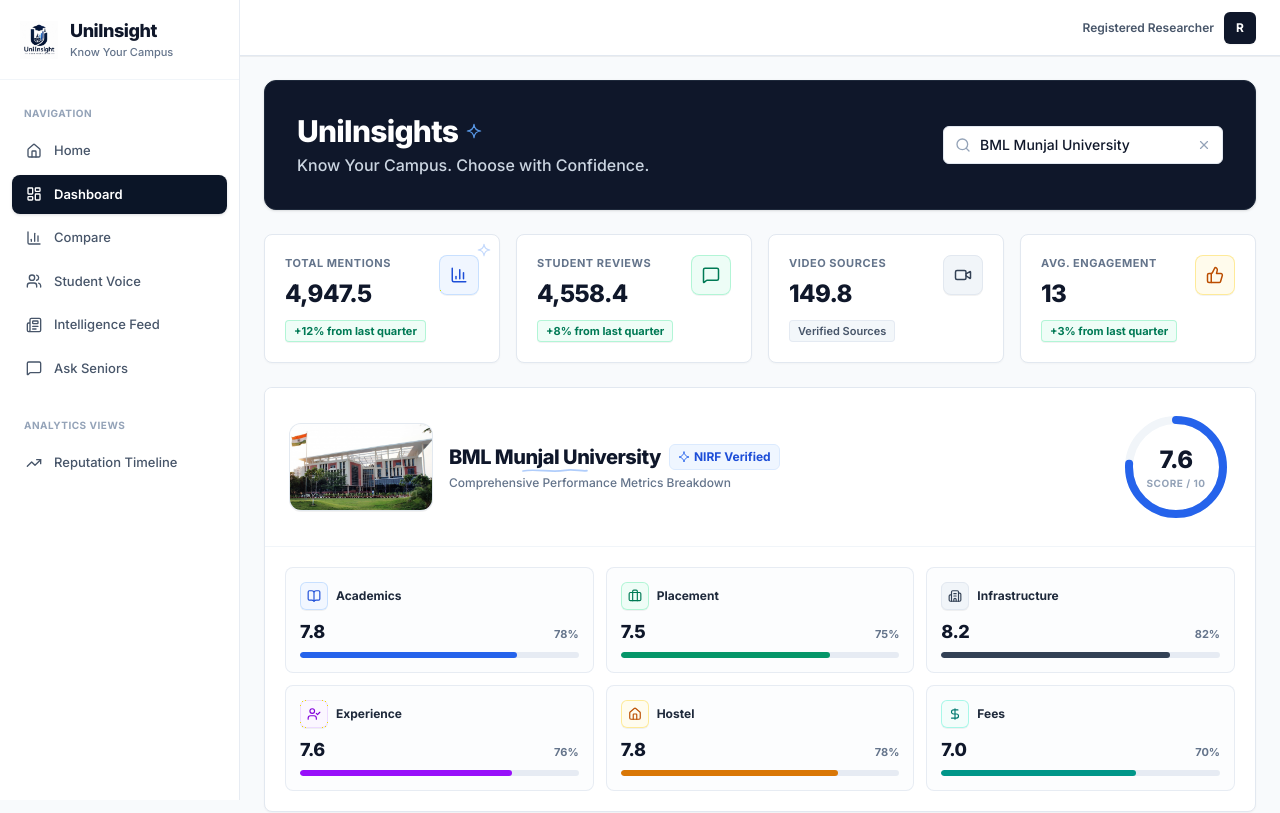
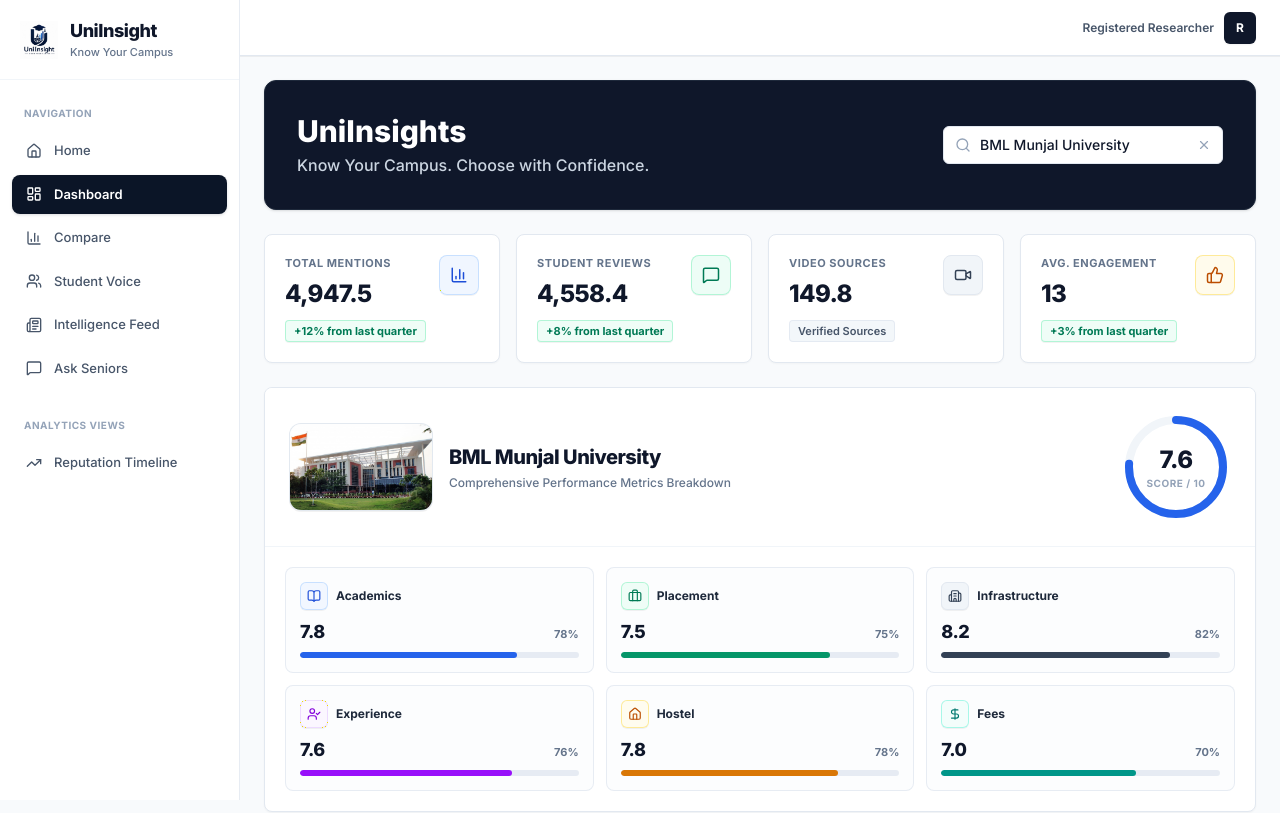
Before and after one commit to uananya2502/UniInsights, a Next.js app: page /dashboard in a window 1280 px wide. Shown: the top 813 px of the page. Built offline with nearby package versions, Linux system fonts and the light colour scheme.

Commit message:
UI: Remove decorative doodles and verified badges from dashboard

```diff
--- a/src/app/dashboard/page.tsx
+++ b/src/app/dashboard/page.tsx
@@ -47,10 +47,9 @@
         <div className="relative z-10 flex flex-col md:flex-row md:items-center justify-between gap-6">
           <div className="space-y-1">
             <div className="flex items-center gap-2">
-              <h1 className="text-2xl md:text-3xl font-extrabold tracking-tight text-white flex items-center gap-2">
+              <h2 className="text-2xl md:text-3xl font-extrabold flex items-center gap-2">
                 UniInsights
-                <DoodleSparkle className="w-4 h-4 text-blue-400 opacity-90 inline-block" />
-              </h1>
+              </h2>
             </div>
             <p className="text-slate-300 text-sm md:text-base font-medium max-w-xl">
               Know Your Campus. Choose with Confidence.
--- a/src/app/page.tsx
+++ b/src/app/page.tsx
@@ -107,7 +107,6 @@
                   <div>
                     <h3 className="text-lg font-bold text-slate-900 flex items-center gap-2">
                       BML Munjal University
-                      <span className="text-[10px] font-bold bg-slate-100 text-slate-800 px-2 py-0.5 rounded-full uppercase tracking-wider border border-slate-200">Verified</span>
                     </h3>
                     <p className="text-xs text-slate-500 mt-1">Comprehensive Performance Metrics Breakdown</p>
                   </div>
--- a/src/components/dashboard/StatsCards.tsx
+++ b/src/components/dashboard/StatsCards.tsx
@@ -16,11 +16,6 @@
 function StatCard({ label, value, change, icon: Icon, iconBg, iconColor, showSparkle }: StatCardProps) {
   return (
     <div className="stat-card relative overflow-hidden group hover:border-slate-300 transition-all duration-200">
-      {showSparkle && (
-        <div className="absolute top-2 right-2 opacity-30 group-hover:opacity-80 transition-opacity">
-          <DoodleSparkle className="w-3.5 h-3.5 text-blue-500" />
-        </div>
-      )}
       <div className="flex items-start justify-between">
         <div>
           <p className="text-[11px] font-bold text-slate-500 uppercase tracking-wider mb-1.5 flex items-center gap-1">
--- a/src/components/dashboard/UniversityReportCard.tsx
+++ b/src/components/dashboard/UniversityReportCard.tsx
@@ -82,12 +82,7 @@
             <div className="flex items-center gap-2 flex-wrap">
               <div className="relative inline-block">
                 <h2 className="text-xl font-extrabold text-slate-900 tracking-tight">{data.name}</h2>
-                <DoodleUnderline className="absolute -bottom-1 left-0 w-full h-2 text-blue-500/40 pointer-events-none" />
               </div>
-              <span className="badge badge-blue flex items-center gap-1 font-bold">
-                <DoodleSparkle className="w-3 h-3 text-blue-600" />
-                NIRF Verified
-              </span>
             </div>
             <p className="text-xs text-slate-500 mt-1 font-medium">Comprehensive Performance Metrics Breakdown</p>
           </div>
```
